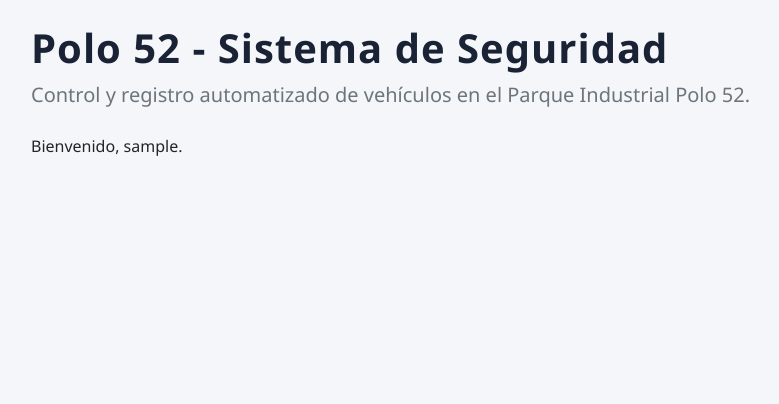
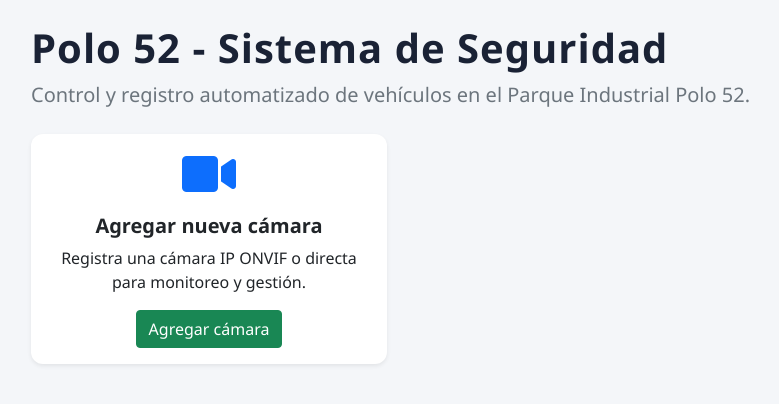
Before and after one commit to LeoSole423/IngresoPolo, a Flask app: page / in a window 1280 px wide. Shown: the part 64-468 px from the top of the page, without its empty margins (51-830 px from the left). Run offline with Flask 2, Linux system fonts and the light colour scheme; the visitor is signed in with stand-in values (Sample User, id 1); data comes from the database, SQL or seed files in the repository.

Commit message:
Mejora frontend: tarjeta Bootstrap para agregar cámara en página principal (solo usuarios autenticados)

```diff
--- a/app/templates/index.html
+++ b/app/templates/index.html
@@ -8,8 +8,22 @@
         <h1 class="fw-bold" style="color:#1a2235; letter-spacing:1px;">Polo 52 - Sistema de Seguridad</h1>
 <p class="lead mb-4 text-muted">Control y registro automatizado de vehículos en el Parque Industrial Polo 52.</p>
 
+
         {% if current_user.is_authenticated %}
-            <p>Bienvenido, {{ current_user.username }}.</p>
+            <div class="row mt-4">
+                <div class="col-md-4">
+                    <div class="card h-100 border-0 shadow-sm text-center">
+                        <div class="card-body">
+                            <div class="mb-3">
+                                <i class="fas fa-video fa-3x text-primary"></i>
+                            </div>
+                            <h5 class="card-title fw-bold">Agregar nueva cámara</h5>
+                            <p class="card-text">Registra una cámara IP ONVIF o directa para monitoreo y gestión.</p>
+                            <a href="{{ url_for('camera.add_camera') }}" class="btn btn-success">Agregar cámara</a>
+                        </div>
+                    </div>
+                </div>
+            </div>
         {% else %}
         <!-- Banner institucional -->
         <div class="p-4 mb-4 rounded-3 position-relative overflow-hidden" style="background: linear-gradient(90deg, #1a2235 60%, #41506b 100%); background-image: url('/static/acceso_parque.jpg'); background-size: cover; background-blend-mode: multiply; min-height: 200px; display: flex; align-items: center;">
```
